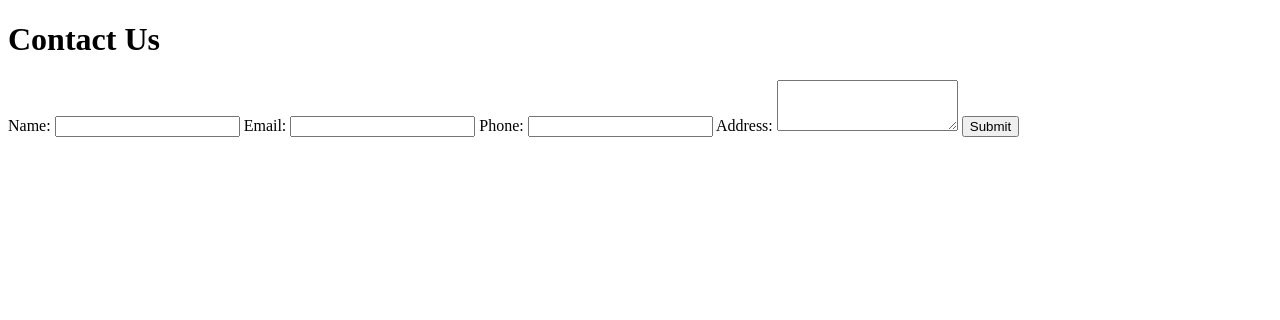
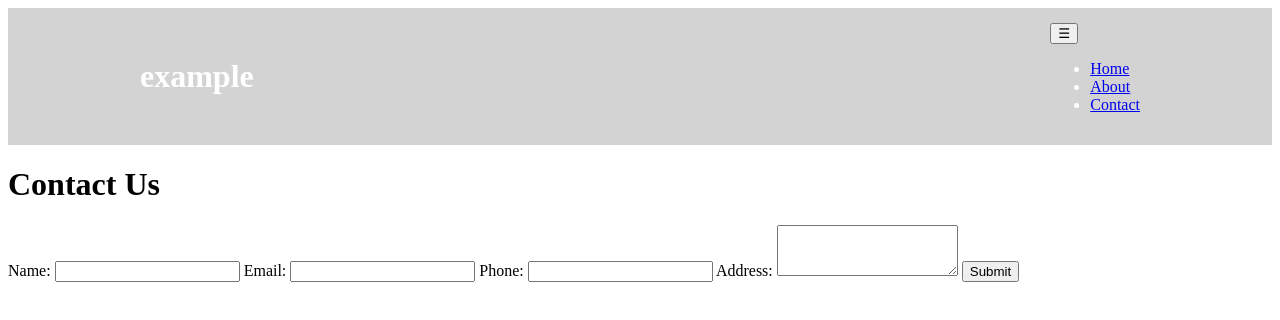
Before and after one commit to COM109-CW2-Group-1/cw2-website, a plain HTML site: page views/index.html in a window 1280 px wide. Drawn offline with nearby package versions, Linux system fonts and the light colour scheme.

Commit message:
Basic nav bar + styling template setup

```diff
--- a/public/css/styles.css
+++ b/public/css/styles.css
@@ -1 +1,28 @@
 /* All styling for the HTML webpage */
+
+/* --- Banner styles --- */
+.banner {
+  background-color: lightgray;
+  color: white;
+  padding: 15px 0;
+  position: sticky;
+  top: 0;
+  z-index: 1000;
+}
+
+.container {
+  max-width: 1000px;
+  margin: auto;
+  display: flex;
+  justify-content: space-between;
+  align-items: center;
+  padding: 0 20px;
+}
+
+.logo {
+  margin: 0;
+}
+
+nav {
+  position: relative;
+}
--- a/views/index.html
+++ b/views/index.html
@@ -7,6 +7,23 @@
   <link rel="stylesheet" href="../public/css/styles.css" />
 </head>
 
+
+<!-- Banner Section -->
+<header class="banner">
+  <div class="container">
+    <h1 class="logo">example</h1>
+    <nav>
+      <button class="nav-toggle">☰</button>
+      <ul>
+        <li><a href="/">Home</a></li>
+        <li><a href="/about">About</a></li>
+        <li><a href="/contact">Contact</a></li>
+      </ul>
+    </nav>
+  </div>
+</header>
+
+<!-- Content Section -->
 <body>
   <h1>Contact Us</h1>
   <form id="contactForm">
```
